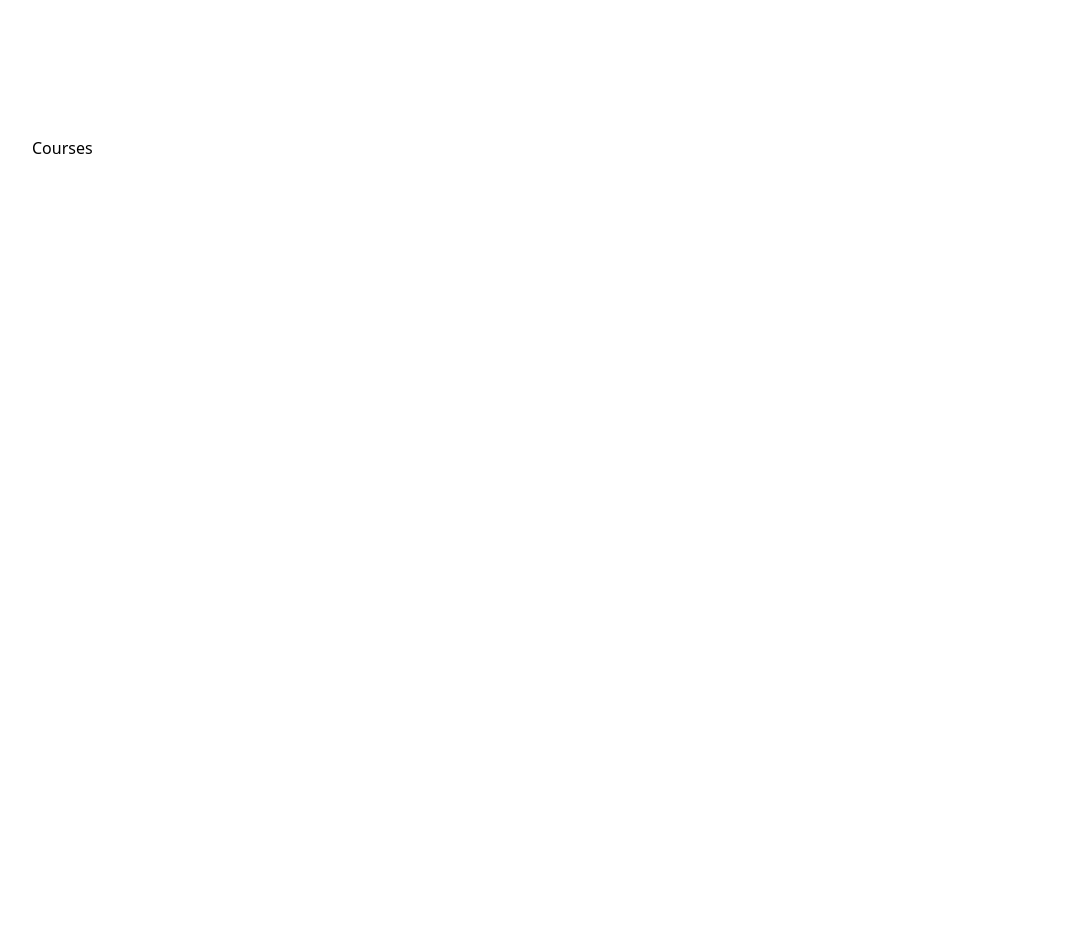
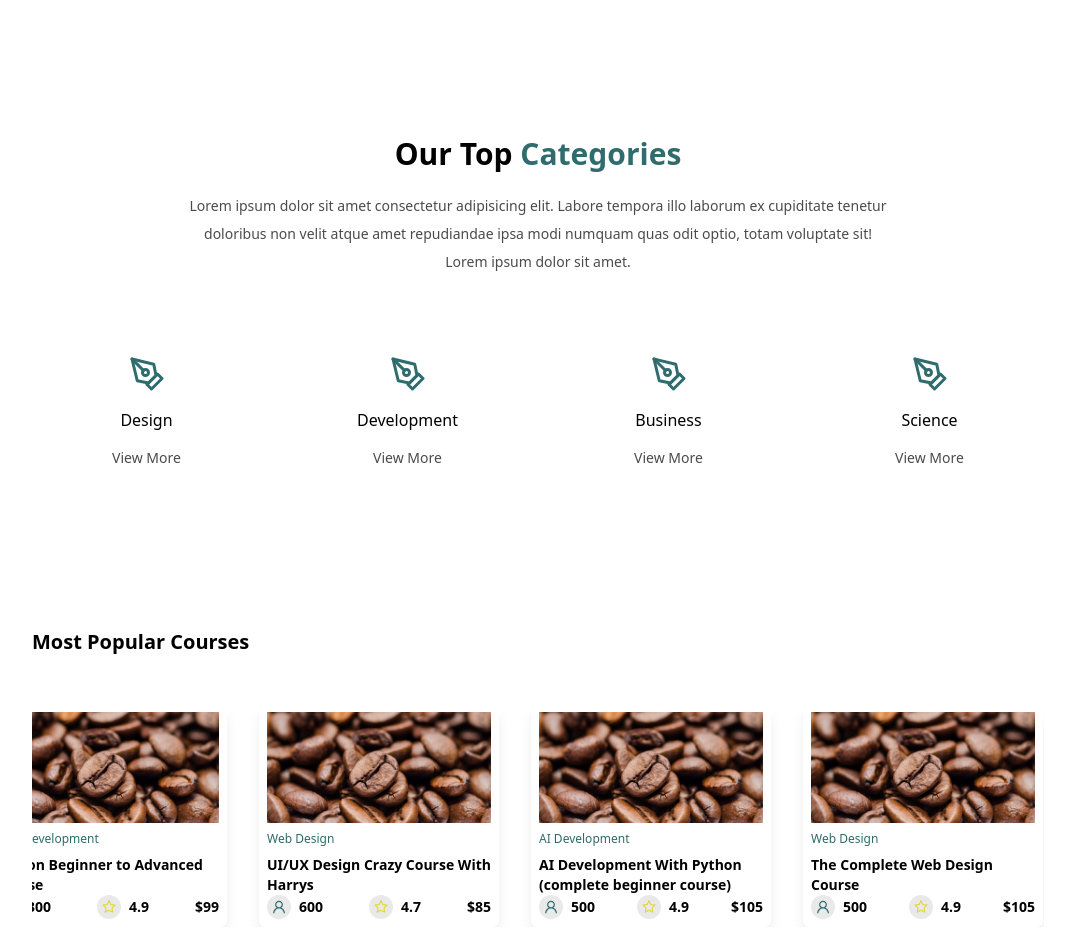
Before and after one commit to mrmtsu/react-vite-practice, a React (Vite) app: page / in a window 1280 px wide. Shown: the part 1560-2500 px from the top of the page, without its empty margins (102-1168 px from the left). Built offline with nearby package versions, Linux system fonts and the light colour scheme.

Commit message:
add course page

```diff
--- a/src/components/Navbar/Navber.tsx
+++ b/src/components/Navbar/Navber.tsx
@@ -1,20 +1,37 @@
 import { navLinks } from "../../Data";
 import { HiMenuAlt1, HiX } from "react-icons/hi";
 import NavLink from "./NavLink";
-import { useState } from "react";
+import { useEffect, useState } from "react";
 import MobileNavLinks from "./MobileNavLinks";
 
 const Navbar = () => {
   const [toggle, setToggle] = useState(false);
+  const [active, setActive] = useState(false);
 
   const handleToggle = () => {
     setToggle(!toggle);
   };
 
+  useEffect(() => {
+    const scrollActive = () => {
+      setActive(window.scrollY > 20);
+    };
+    window.addEventListener("scroll", scrollActive);
+    return () => window.removeEventListener("scroll", scrollActive);
+  }, [active]);
+
   return (
-    <div className="fixed w-full top-0 left-0 z-20">
+    <div
+      className={`${
+        active ? "shadow-lg bg-Solitude" : ""
+      } fixed w-full top-0 left-0 z-20`}
+    >
       <div>
-        <div className="container py-4 mx-auto flex items-center justify-between px-2">
+        <div
+          className={`${
+            active ? "py-2 transition-all duration-300" : "py-4"
+          } container mx-auto flex items-center justify-between px-2`}
+        >
           <div className="flex items-center gap-4">
             <HiMenuAlt1
               className="text-3xl sm:hidden cursor-pointer"
--- /dev/null
+++ b/src/components/container/Course/Categories.tsx
@@ -0,0 +1,21 @@
+import { FiPenTool } from "react-icons/fi";
+
+type Props = {
+  category: string;
+};
+
+const Categories = ({ category }: Props) => {
+  return (
+    <div className="flex items-center flex-col gap-4 bg-white p-8 rounded-md">
+      <div className="text-4xl text-Teal">
+        <FiPenTool />
+      </div>
+      <div>{category}</div>
+      <a href="" className="text-sm text-gray">
+        View More
+      </a>
+    </div>
+  );
+};
+
+export default Categories;
--- /dev/null
+++ b/src/components/container/Course/Course.tsx
@@ -0,0 +1,44 @@
+import { AiOutlineUser, AiOutlineStar } from "react-icons/ai";
+
+type Props = {
+  image: string;
+  category: string;
+  title: string;
+  rating: number;
+  participants: number;
+  price: number;
+};
+
+const Course = ({
+  image,
+  category,
+  title,
+  rating,
+  participants,
+  price,
+}: Props) => {
+  return (
+    <div className="p-2 shadow-lg min-w-[15rem] bg-white rounded-md">
+      <img src={image} alt="" />
+      <div className="mt-2 text-xs text-Teal">{category}</div>
+      <div className="text-sm mt-2 font-bold">{title}</div>
+      <div className="flex items-center justify-between">
+        <div className="flex items-center gap-2">
+          <div className="bg-Solitude p-1 rounded-full">
+            <AiOutlineUser className="text-Teal" />
+          </div>
+          <div className="text-sm font-bold">{participants}</div>
+        </div>
+        <div className="flex items-center gap-2">
+          <div className="bg-Solitude p-1 rounded-full">
+            <AiOutlineStar className="text-yellow" />
+          </div>
+          <div className="text-sm font-bold">{rating}</div>
+        </div>
+        <div className="text-sm font-bold">${price}</div>
+      </div>
+    </div>
+  );
+};
+
+export default Course;
--- a/src/components/container/Course/Courses.tsx
+++ b/src/components/container/Course/Courses.tsx
@@ -1,7 +1,34 @@
+import { categories, courses } from "../../../Data";
+import Categories from "./Categories";
+import Course from "./Course";
+
 const Courses = () => {
   return (
     <div className="section" id="courses">
-      Courses
+      <div className="text-center">
+        <div className="sm:text-3xl text-2xl font-bold mb-5">
+          Our Top <span className="text-Teal">Categories</span>
+        </div>
+        <p className="text-sm text-gray leading-7 max-w-[700px] mx-auto">
+          Lorem ipsum dolor sit amet consectetur adipisicing elit. Labore
+          tempora illo laborum ex cupiditate tenetur doloribus non velit atque
+          amet repudiandae ipsa modi numquam quas odit optio, totam voluptate
+          sit! Lorem ipsum dolor sit amet.
+        </p>
+      </div>
+      <div className="grid md:grid-cols-4 sm:grid-cols-2 mt-12 gap-8">
+        {categories.map((category) => (
+          <Categories key={category.id} {...category} />
+        ))}
+      </div>
+      <div className="text-xl font-bold mt-32">Most Popular Courses</div>
+      <div className="mt-12 overflow-x-hidden w-full relative">
+        <div className="flex gap-8 md:w-full sm:w-[170%] xs:w-[340%] w-[480%] animate-slide">
+          {courses.map((course) => (
+            <Course key={course.id} {...course} />
+          ))}
+        </div>
+      </div>
     </div>
   );
 };
```
